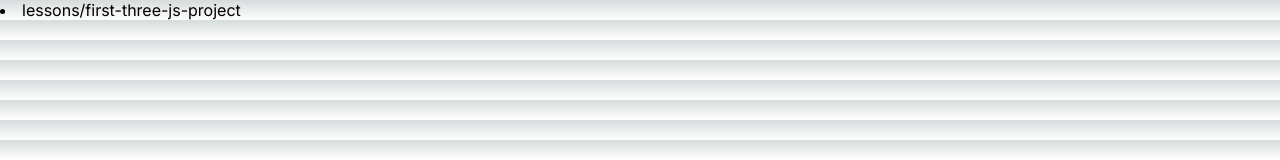
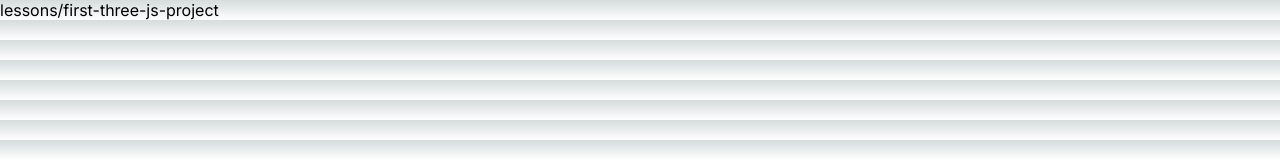
Before and after one commit to yeonghun104/threejs-learn, a Next.js app: page / in a window 1280 px wide. Shown: the top 160 px of the page. Built offline with nearby package versions, Linux system fonts and the light colour scheme.

Commit message:
Update page.tsx

```diff
--- a/src/app/page.tsx
+++ b/src/app/page.tsx
@@ -2,12 +2,14 @@ import Link from "next/link";
 
 export default function Home() {
   return (
-    <ui>
-      <li>
-        <Link href={"/lessons/first-three-js-project"}>
-          lessons/first-three-js-project
-        </Link>
-      </li>
-    </ui>
+    <main>
+      <ul>
+        <li>
+          <Link href={"/lessons/first-three-js-project"}>
+            lessons/first-three-js-project
+          </Link>
+        </li>
+      </ul>
+    </main>
   );
 }
```
